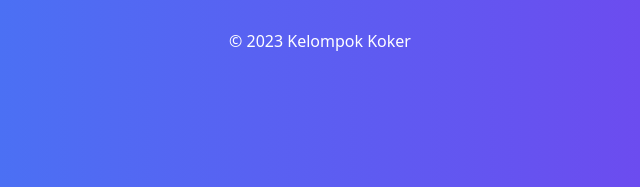
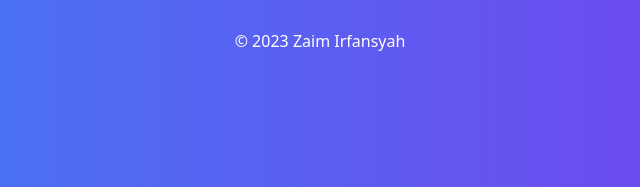
Before and after one commit to zaimirfansyah/Cryptography-Cipher-Web, a plain HTML site: page index.html in a window 1280 px wide. Shown: the part 521-708 px from the top of the page, 320-960 px from the left. Drawn offline with nearby package versions, Linux system fonts and the light colour scheme.

Commit message:
Update index.html

```diff
--- a/index.html
+++ b/index.html
@@ -19,7 +19,7 @@
         </div>
     </div>
  	<footer class="mt-8 text-white text-center">
-        &copy; 2023 Kelompok Koker
+        &copy; 2023 Zaim Irfansyah
     	</footer>
 </body>
 </html>
```
